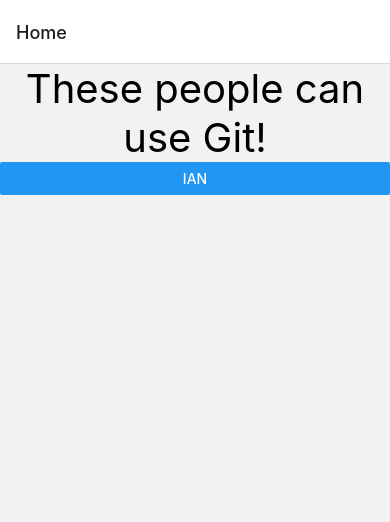
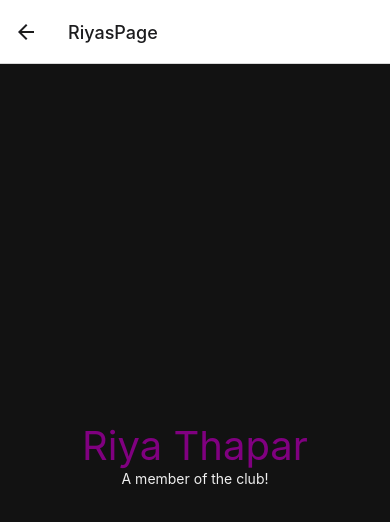
Before and after one commit to appdevumd/the-git-users-app, a React Native app: screen /RiyasPage in a window 390 px wide. Shown: the top 522 px of the page. Built offline with nearby package versions, Linux system fonts and the light colour scheme.

Commit message:
Riya's page

```diff
--- a/App.js
+++ b/App.js
@@ -6,7 +6,7 @@ import { createNativeStackNavigator } from '@react-navigation/native-stack';
 import { IansPage } from "./pages/IansPage";
 
 // Add your import below!
-
+import { RiyasPage } from "./pages/RiyasPage";
 
 function Home({ navigation }) {
   return (
@@ -19,7 +19,10 @@ function Home({ navigation }) {
       />
 
       {/* Add yourself below! */}
-
+      <Button
+        title="Riya"
+        onPress={() => navigation.navigate("RiyasPage")}
+      />
     </ScrollView>
   );
 }
@@ -35,7 +38,7 @@ export default function App() {
         <Stack.Screen name="IansPage" component={IansPage} />
 
         {/* Add yourself below! */}
-
+        <Stack.Screen name="RiyasPage" component={RiyasPage} />
       </Stack.Navigator>
     </NavigationContainer>
   );
--- /dev/null
+++ b/pages/RiyasPage.js
@@ -0,0 +1,10 @@
+import { View, Text } from 'react-native';
+
+export function RiyasPage() {
+    return (
+      <View style={{ flex: 1, alignItems: 'center', justifyContent: 'center', backgroundColor: '#121212' }}>
+        <Text style={{ fontSize: 40, color: 'purple'}}>Riya Thapar</Text>
+        <Text style={{ color: '#efefef'}}>A member of the club!</Text>
+      </View>
+    );
+  }
```
